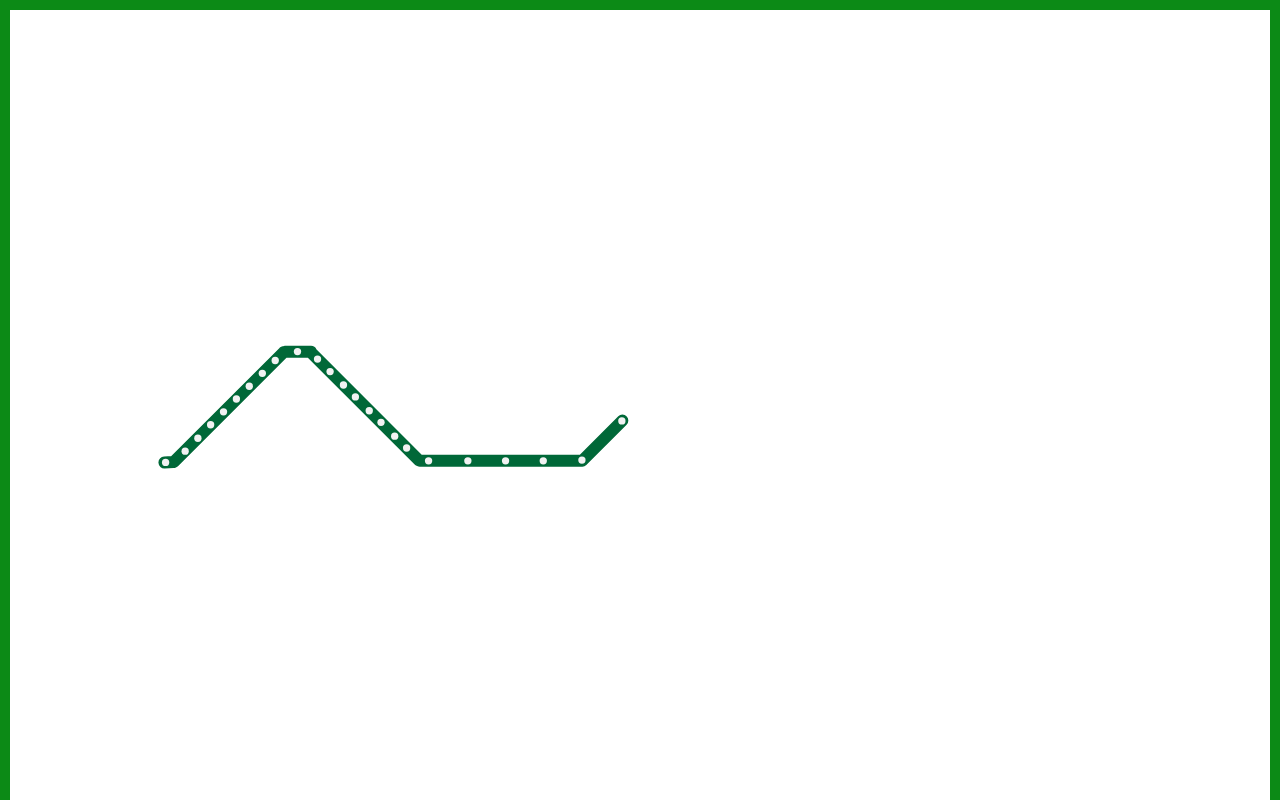
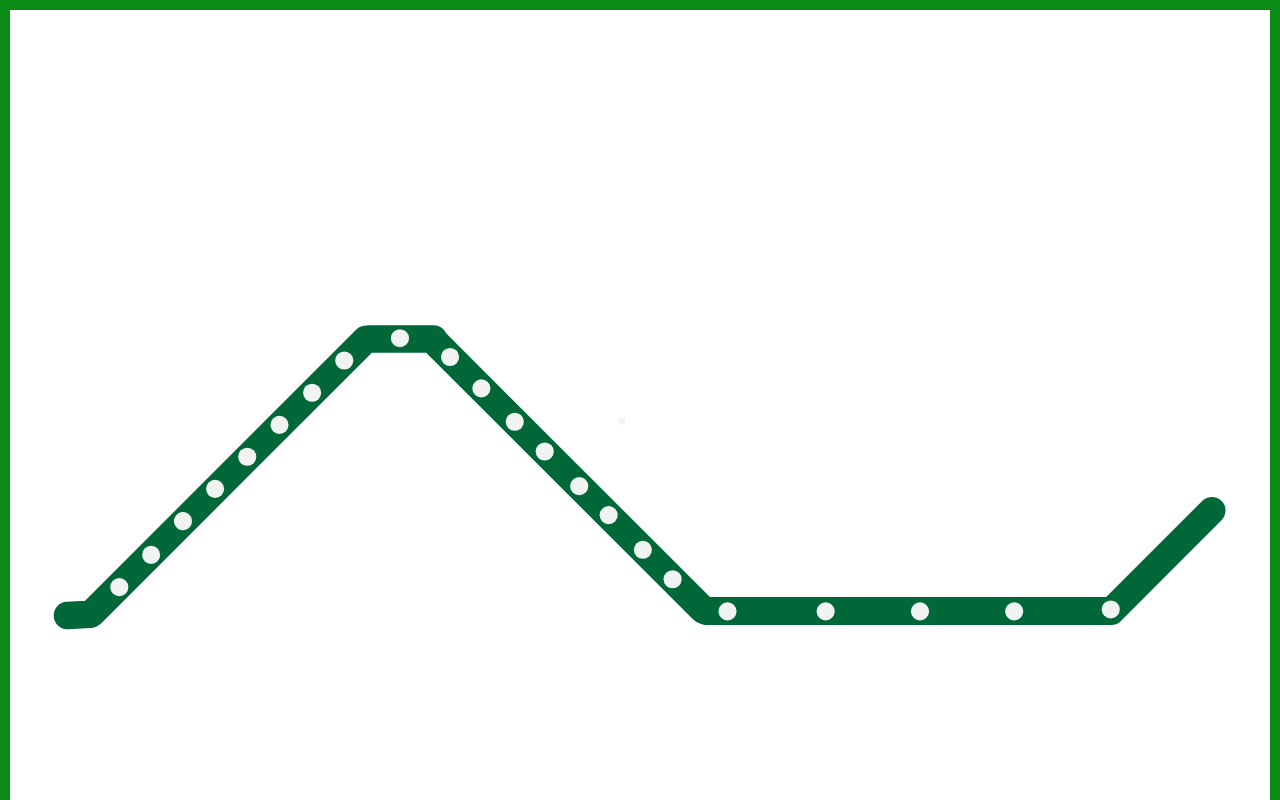
Before and after one commit to RCcola01/green-line-stops-info, a plain HTML site: page bline.html in a window 1280 px wide. Shown: the top 800 px of the page. Drawn offline with nearby package versions, Linux system fonts and the light colour scheme.

Commit message:
playing around with svg and stuff

```diff
--- a/bline.html
+++ b/bline.html
@@ -9,49 +9,54 @@
 </head>
 <body class="border">
 <div id="info-box"></div>
-<?xml version="1.0" encoding="utf-8"?>
-<!-- Generator: Adobe Illustrator 22.1.0, SVG Export Plug-In . SVG Version: 6.00 Build 0)  -->
-<svg version="1.1" id="Layer_1" xmlns="http://www.w3.org/2000/svg" xmlns:xlink="http://www.w3.org/1999/xlink" x="0px" y="0px"
+
+
+   <?xml version="1.0" encoding="utf-8"?>
+<!-- Generator: Adobe Illustrator 23.0.1, SVG Export Plug-In . SVG Version: 6.00 Build 0)  -->
+<svg version="1.1" xmlns="http://www.w3.org/2000/svg" xmlns:xlink="http://www.w3.org/1999/xlink" x="0px" y="0px"
 	 viewBox="0 0 792 612" style="enable-background:new 0 0 792 612;" xml:space="preserve">
 <style type="text/css">
 	.st0{fill:#006838;stroke:#006838;stroke-miterlimit:10;}
 	.st1{fill:#F1F2F2;}
-    body{margin: 0;}
+     body{margin: 0;}
 </style>
-<path class="st0" d="M387.2,255.7c-1.2-1.2-3.3-1.2-4.5,0L358.4,280h-99.8l-66.4-66.4c-0.5-1.2-1.7-2-3-2h-16.3
-	c-0.2,0-0.5,0-0.7,0.1c-0.8,0-1.6,0.3-2.3,0.9l-68.3,68.3l-4.7,0.3c-1.8,0.1-3.2,1.6-3.1,3.4s1.6,3.2,3.4,3.1l5.6-0.3
-	c0.5,0,0.9-0.1,1.3-0.3c0.5-0.2,0.9-0.4,1.3-0.8l68.2-68.2h13.8l67.3,67.3c0.4,0.4,0.9,0.7,1.4,0.8c0.4,0.2,0.9,0.4,1.5,0.4h101.6
-	c0.1,0,0.1,0,0.2,0c0.9,0.1,1.8-0.2,2.5-0.9l25.3-25.3C388.5,259,388.5,256.9,387.2,255.7z"/>
-<circle id="Hynes" data-info="<div>Hynes Convention Center</div>" class="st1" cx="287.8" cy="283.4" r="2.3"/>
-<circle id="Kenmore_Sq" data-info="<div>Kenmore Square</div>"class="st1" cx="263.1" cy="283.4" r="2.3"/>
-<circle id="Blandford_St" data-info="<div>Blandford Street</div>" class="st1" cx="249.3" cy="275.3" r="2.3"/>
-<circle id="BU_East" data-info="<div>Boston University East </div>"class="st1" cx="241.8" cy="267.9" r="2.3"/>
-<circle id="BU_Central" data-info="<div>Boston University Central</div>" class="st1" cx="233.2" cy="259.2" r="2.3"/>
-<circle id="BU_West" data-info="<div>Boston University West</div>"class="st1" cx="225.8" cy="251.9" r="2.3"/>
-<circle id="Saint_Paul_St" data-info="<div>Saint Paul Street</div>"class="st1" cx="217.1" cy="243.2" r="2.3"/>
-<circle id="Pleasant_St" data-info="<div>Pleasant Street</div>" class="st1" cx="209.6" cy="235.7" r="2.3"/>
-<circle id="Babcock_St" data-info="<div>Babcock Street</div>"class="st1" cx="201.2" cy="227.3" r="2.3"/>
-<circle id="Packards_Corner"
-        data-info="<div>Packard's Corner</div>"class="st1" cx="193.3" cy="219.4" r="2.3"/>
-<circle id="Harvard_Ave" class="st1" cx="180.7" data-info="<div>Harvard Avenue</div>" cy="214.7" r="2.3"/>
-<circle id="Griggs_St" data-info="<div>Griggs Street</div>"class="st1" cx="166.7" cy="220.3" r="2.3"/>
-<circle id="Allston_St" data-info="<div>Allston Street</div>"class="st1" cx="158.6" cy="228.4" r="2.3"/>
-<circle id="Warren_St" data-info="<div>Warren Street</div>" class="st1" cx="150.4" cy="236.5" r="2.3"/>
-<circle id="Washington_St" data-info="<div>Washington Street</div>"class="st1" cx="142.3" cy="244.5" r="2.3"/>
-<circle id="Sutherland_Rd" data-info="<div>Sutherland Road</div>"class="st1" cx="134.2" cy="252.6" r="2.3"/>
-<circle id="Chiswick_Rd" data-info="<div>Chiswick Road</div>" class="st1" cx="126.1" cy="260.7" r="2.3"/>
-<circle id="Chestnut_Hill_Ave" data-info="<div>Chestnut Hill Avenue</div>" class="st1" cx="118.1" cy="269.2" r="2.3"/>
-<circle id="South_St" data-info="<div>South Street</div>" class="st1" cx="110.1" cy="277.3" r="2.3"/>
-<circle id="BC" data-info="<div>Boston College</div>"class="st1" cx="97.8" cy="284.4" r="2.3"/>
-<circle id="Copley" data-info="<div>Copley</div>"class="st1" cx="311.5" cy="283.4" r="2.3"/>
-<circle id="Arlington" data-info="<div>Arlington</div>" class="st1" cx="335.2" cy="283.4" r="2.3"/>
-<circle id="Park_St" data-info="<div>Park Street</div>"class="st1" cx="384.6" cy="258.3" r="2.3"/>
-   <a href="#Boylston_Stop">
-<circle id="Boylston"
-        data-info="<div>Boylston</div>"class="st1" cx="359.5" cy="282.9" r="2.3"/></a>
+<g id="Line">
+	<path class="st0" d="M761.1,308.8c-3-3-8.2-3-11.2,0l-60.7,60.7H439.8L273.8,203.6c-1.2-3-4.2-5-7.5-5h-40.7c-0.5,0-1.2,0-1.7,0.2
+		c-2,0-4,0.7-5.7,2.2L47.4,371.8l-11.7,0.7c-4.5,0.2-8,4-7.7,8.5c0.2,4.5,4,8,8.5,7.7l14-0.7c1.2,0,2.2-0.2,3.2-0.7
+		c1.2-0.5,2.2-1,3.2-2l170.4-170.4h34.5L430,383c1,1,2.2,1.7,3.5,2c1,0.5,2.2,1,3.7,1h253.9c0.2,0,0.2,0,0.5,0
+		c2.2,0.2,4.5-0.5,6.2-2.2l63.2-63.2C764.4,317,764.4,311.8,761.1,308.8z"/>
+</g>
+<g id="Stops">
+	<circle id="Hynes" data-info="<div>Hynes Convention Center</div>" class="st1" cx="512.7" cy="378" r="5.7"/>
+	<circle id="Kenmore_Sq" data-info="<div>Kenmore Square</div>" class="st1" cx="451" cy="378" r="5.7"/>
+	<circle id="Blandford_St" data-info="<div>Blandford Street</div>" class="st1" cx="416.5" cy="357.8" r="5.7"/>
+	<circle id="BU_East" data-info="<div>Boston University East </div>" class="st1" cx="397.8" cy="339.3" r="5.7"/>
+	<circle id="BU_Central" data-info="<div>Boston University Central</div>" class="st1" cx="376.3" cy="317.5" r="5.7"/>
+	<circle id="BU_West" data-info="<div>Boston University West</div>" class="st1" cx="357.8" cy="299.3" r="5.7"/>
+	<circle id="Saint_Paul_St" data-info="<div>Saint Paul Street</div>" class="st1" cx="336.1" cy="277.5" r="5.7"/>
+	<circle id="Pleasant_St" data-info="<div>Pleasant Street</div>" class="st1" cx="317.3" cy="258.8" r="5.7"/>
+	<circle id="Babcock_St" data-info="<div>Babcock Street</div>" class="st1" cx="296.3" cy="237.8" r="5.7"/>
+	<circle id="Packards_Corner" data-info="<div>Packard's Corner</div>" class="st1" cx="276.6" cy="218.1" r="5.7"/>
+	<circle id="Harvard_Ave" data-info="<div>Harvard Avenue</div>" class="st1" cx="245.1" cy="206.3" r="5.7"/>
+	<circle id="Griggs_St" data-info="<div>Griggs Street</div>" class="st1" cx="210.1" cy="220.3" r="5.7"/>
+	<circle id="Allston_St" data-info="<div>Allston Street</div>" class="st1" cx="189.9" cy="240.6" r="5.7"/>
+	<circle id="Warren_St" data-info="<div>Warren Street</div>" class="st1" cx="169.4" cy="260.8" r="5.7"/>
+	<circle id="Washington_St" data-info="<div>Washington Street</div>" class="st1" cx="149.1" cy="280.8" r="5.7"/>
+	<circle id="Sutherland_Rd" data-info="<div>Sutherland Road</div>" class="st1" cx="128.9" cy="301" r="5.7"/>
+
+		<ellipse id="Chiswick_Rd" data-info="<div>Chiswick Road</div>" transform="matrix(0.9951 -9.853745e-02 9.853745e-02 0.9951 -31.1292 12.2699)" class="st1" cx="108.7" cy="321.3" rx="5.7" ry="5.7"/>
+	<circle id="Chestnut_Hill_Ave" data-info="<div>Chestnut Hill Avenue</div>" class="st1" cx="88.7" cy="342.5" r="5.7"/>
+	<circle id="South_St" data-info="<div>South Street</div>" class="st1" cx="68.7" cy="362.8" r="5.7"/>
+	<circle id="Copley" data-info="<div>Copley</div>" class="st1" cx="572" cy="378" r="5.7"/>
+	<circle id="Arlington" data-info="<div>Arlington</div>" class="st1" cx="631.2" cy="378" r="5.7"/>
+	<circle id="Park_St" data-info="<div>Park Street</div>" class="st1" cx="384.6" cy="258.3" r="2.3"/>
+	   <a href="#Boylston_Stop">
+   <circle id="Boylston" data-info="<div>Boylston</div>" class="st1" cx="691.9" cy="376.8" r="5.7"/>
+          </a>
+</g>
 </svg>
 
-    <div id="Boylston_Stop" class="overlay">
+   <div id="Boylston_Stop" class="overlay">
                 <div class="popup">
                     <a class="close" href="#">&times;</a>
                     <div>
```
Also changed, not shown: Bline.svg.
